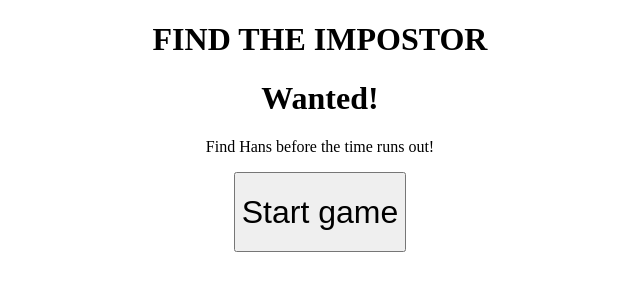
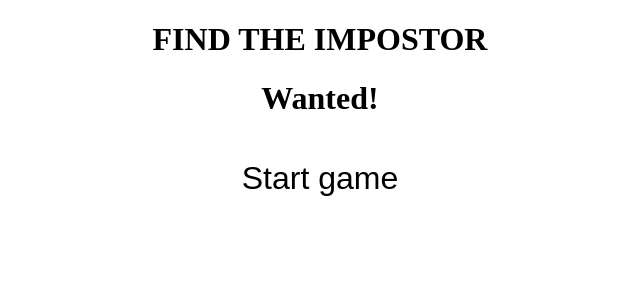
Before and after one commit to wilmareistad/wanted, a React (Vite) app: page / in a window 1280 px wide. Shown: the top 300 px of the page, without its empty margins (320-960 px from the left). Built offline with nearby package versions, Linux system fonts and the light colour scheme.

Commit message:
added game.module.css

```diff
--- /dev/null
+++ b/src/components/Game.module.css
@@ -0,0 +1,9 @@
+.grid3 {
+  grid-template-columns: repeat(3, 1fr);
+}
+.grid4 {
+  grid-template-columns: repeat(4, 1fr);
+}
+.grid5 {
+  grid-template-columns: repeat(5, 1fr);
+}
--- a/src/components/Game.tsx
+++ b/src/components/Game.tsx
@@ -3,6 +3,8 @@ import type { Character } from "../types/Character";
 import Timer from "./Timer";
 import { LEVELS } from "../data/Levels";
 import { pickTargetFigure, generateCharacters } from "../utils/gameUtils";
+import styles from "./Game.module.css";
+
 
 
 export default function Game() {
@@ -67,7 +69,6 @@ export default function Game() {
     return (
       <div>
         <h1>Wanted!</h1>
-        <p>Find Hans before the time runs out!</p>
         <button onClick={startGame}>Start game</button>
       </div>
     );
@@ -98,8 +99,8 @@ export default function Game() {
         </div>
       )}
 
-      <div className="grid">
-        {characters.map((c) => (
+    <div className={`grid ${styles[`grid${Math.sqrt(currentLevel.gridCount)}`]}`}>
+          {characters.map((c) => (
           <button key={c.id} onClick={() => handleClick(c)}>
             {c.figure}
           </button>
--- a/src/index.css
+++ b/src/index.css
@@ -14,4 +14,7 @@ body {
 button {
   height: 80px;
   font-size: 2rem;
+  background: none;
+  border: none;
+  cursor: pointer;
 }
```
